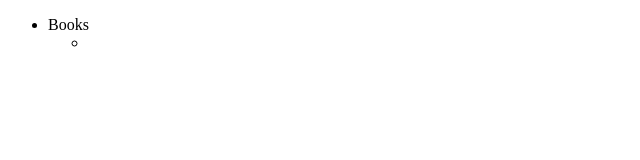
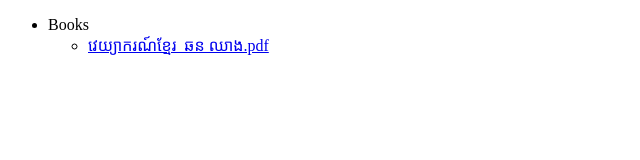
Before and after one commit to boreyda2021/khmer-general-knowledges, a plain HTML site: page index.html in a window 1280 px wide. Shown: the whole page, without its empty margins (0-640 px from the left). Drawn offline with Linux system fonts and the light colour scheme.

Commit message:
update index.html

```diff
--- a/index.html
+++ b/index.html
@@ -10,7 +10,7 @@
     <ul>
         <li>Books
             <ul>
-                <li><a href="Books\វេយ្យាករណ៍ខ្មែរ_ឆន ឈាង.pdf"></a></li>
+                <li><a href="Books\វេយ្យាករណ៍ខ្មែរ_ឆន ឈាង.pdf">វេយ្យាករណ៍ខ្មែរ_ឆន ឈាង.pdf</a></li>
             </ul>
         </li>
     </ul>
```
